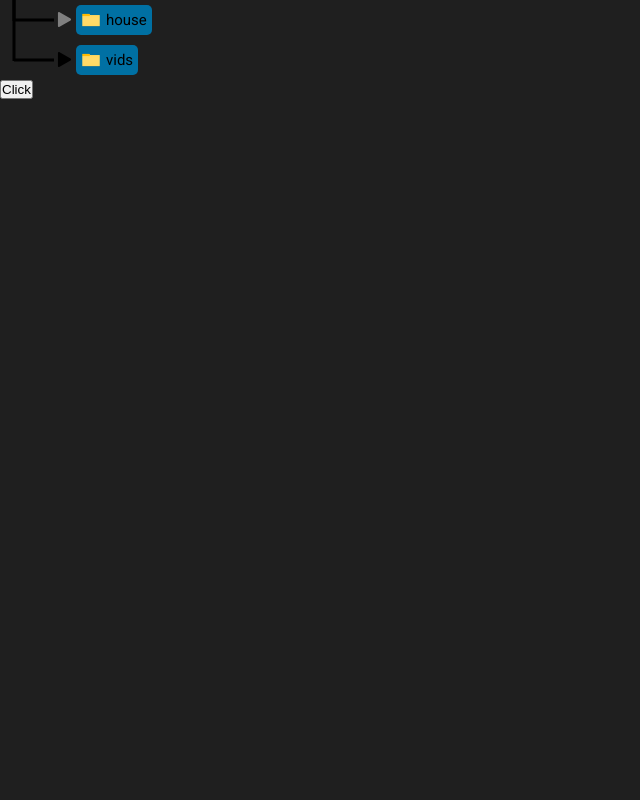
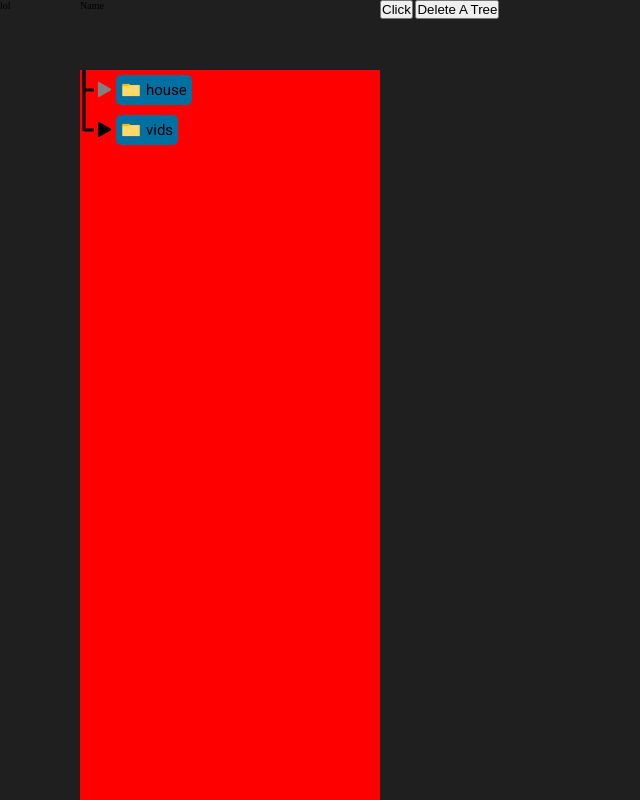
Before and after one commit to Stephen10121/FileStruct, a Svelte app: page / in a window 1280 px wide. Shown: the whole page, without its empty margins (0-640 px from the left). Built offline with nearby package versions, Linux system fonts and the light colour scheme.

Commit message:
Made folder struct more tight and patching all bugs

```diff
--- a/src/App.svelte
+++ b/src/App.svelte
@@ -1,71 +1,64 @@
 <script>
   import BuildFolderStruct from "./components/BuildFolderStruct.svelte";
+  import { folderStruct } from "./directory";
   let selected = "none";
+  let folderStruct2 = folderStruct;
+  let currentFolderPath = "";
+
   const newLoc = ({ detail }) => {
     selected = detail;
     detail = detail.split("/");
-    let files = folderStruct[detail[0]];
+    let files = folderStruct2[detail[0]];
     for (let i = 1; i < detail.length; i++) {
       files = files[detail[i]];
     }
-    console.log(
-      !files["G_files"] | (files["G_files"].length === 0)
-        ? "No Files"
-        : files.G_files
-    );
+    if (!files["G_files"]) {
+      currentFolderPath = false;
+      return;
+    }
+    currentFolderPath = !files["G_files"].length === 0 ? false : files.G_files;
   };
 
-  let folderStruct = {
-    G_files: ["cool.txt"],
-    house: {
-      G_files: ["home.txt"],
-    },
-    vids: {
-      G_files: [],
-      Date_2020: {
-        G_files: ["pic1.png", "pic2.png"],
-        coolPics5: {
-          G_files: ["pic100.png"],
-          Gerry: {
-            G_files: ["cool.txt"],
-            house: {
-              G_files: ["home.txt"],
-            },
-            vids: {
-              G_files: [],
-              Date_2020: {
-                G_files: ["pic1.png", "pic2.png"],
-                coolPics5: {
-                  G_files: ["pic100.png"],
-                },
-              },
-              Date_2021: {
-                G_files: ["pic5.png", "pic6.png"],
-              },
-            },
-          },
-        },
-      },
-      Date_2021: {
-        G_files: ["pic5.png", "pic6.png"],
-      },
-    },
-  };
   const addVal = () => {
-    folderStruct.house["nancy"] = {
+    folderStruct2.house["nancy"] = {
       G_files: [],
     };
+    console.log("button");
+  };
+
+  const deleteSomething = () => {
+    folderStruct2.vids.Date_2020 = {};
+    console.log(folderStruct2);
   };
 </script>
 
 <main>
-  <BuildFolderStruct
-    folders={folderStruct}
-    on:folderClicked={newLoc}
-    {selected}
-  />
-  <button on:click={addVal}>Click</button>
+  <div class="sideFolder"> lol </div>
+  <section class="folder-part">
+    <p>Name</p>
+    <BuildFolderStruct
+      folders={folderStruct2}
+      on:folderClicked={newLoc}
+      {selected}
+    />
+  </section>
+  <div class="restOfthepart">
+    <button on:click={addVal}>Click</button>
+    <button on:click={deleteSomething}>Delete A Tree</button>
+  </div>
 </main>
 
 <style>
+  main {
+    display: grid;
+    grid-template-columns: 80px 300px auto;
+    width: 100vw;
+    height: 100vh;
+  }
+
+  .folder-part {
+    height: 100%;
+    display: grid;
+    grid-template-rows: 70px auto;
+  }
 </style>
--- a/src/components/BuildFolderStruct.svelte
+++ b/src/components/BuildFolderStruct.svelte
@@ -61,8 +61,27 @@
 
 <style>
   ul {
-    width: 500px;
-    height: 90%;
-    padding-left: 50px;
+    width: 300px;
+    height: 100%;
+    padding-left: 10px;
+    background-color: red;
+    overflow: auto;
+  }
+
+  ul::-webkit-scrollbar {
+    width: 7px;
+    height: 7px;
+  }
+
+  ul::-webkit-scrollbar-track {
+    background: #f1f1f1;
+  }
+
+  ul::-webkit-scrollbar-thumb {
+    background: #888;
+  }
+
+  ul::-webkit-scrollbar-thumb:hover {
+    background: #555;
   }
 </style>
--- a/src/components/FolderButton.svelte
+++ b/src/components/FolderButton.svelte
@@ -60,7 +60,7 @@
     position: absolute;
     top: 50%;
     right: 20px;
-    width: 40px;
+    width: 10px;
     height: 3px;
     transform: translateY(-50%);
     background-color: black;
@@ -71,7 +71,7 @@
     content: "";
     position: absolute;
     top: -1988px;
-    right: 60px;
+    right: 30px;
     width: 3px;
     height: 2000px;
     transform: translateX(50%);
--- a/src/components/FolderWSButton.svelte
+++ b/src/components/FolderWSButton.svelte
@@ -85,7 +85,7 @@
     position: absolute;
     top: 50%;
     right: 20px;
-    width: 40px;
+    width: 10px;
     height: 3px;
     transform: translateY(-50%);
     background-color: black;
@@ -95,7 +95,7 @@
     content: "";
     position: absolute;
     top: -1988px;
-    right: 60px;
+    right: 30px;
     width: 3px;
     height: 2000px;
     transform: translateX(50%);
@@ -127,8 +127,9 @@
   }
 
   .subfolder {
-    padding-left: 50px;
+    padding-left: 20px;
     overflow: hidden;
+    width: fit-content;
   }
 
   .buttonSelected {
--- /dev/null
+++ b/src/directory.js
@@ -0,0 +1,36 @@
+export const folderStruct = {
+    G_files: ["cool.txt"],
+    house: {
+      G_files: ["home.txt"],
+    },
+    vids: {
+      G_files: [],
+      Date_2020: {
+        G_files: ["pic1.png", "pic2.png"],
+        coolPics5: {
+          G_files: ["pic100.png"],
+          Gerry: {
+            G_files: ["cool.txt"],
+            house: {
+              G_files: ["home.txt"],
+            },
+            vids: {
+              G_files: [],
+              Date_2020: {
+                G_files: ["pic1.png", "pic2.png"],
+                coolPics5: {
+                  G_files: ["pic100.png"],
+                },
+              },
+              Date_2021: {
+                G_files: ["pic5.png", "pic6.png"],
+              },
+            },
+          },
+        },
+      },
+      Date_2021: {
+        G_files: ["pic5.png", "pic6.png"],
+      },
+    },
+  };
```
Also changed, not shown: public/build/bundle.css, public/build/bundle.js, 1 other file (tests, documents, lock files or other folders).
